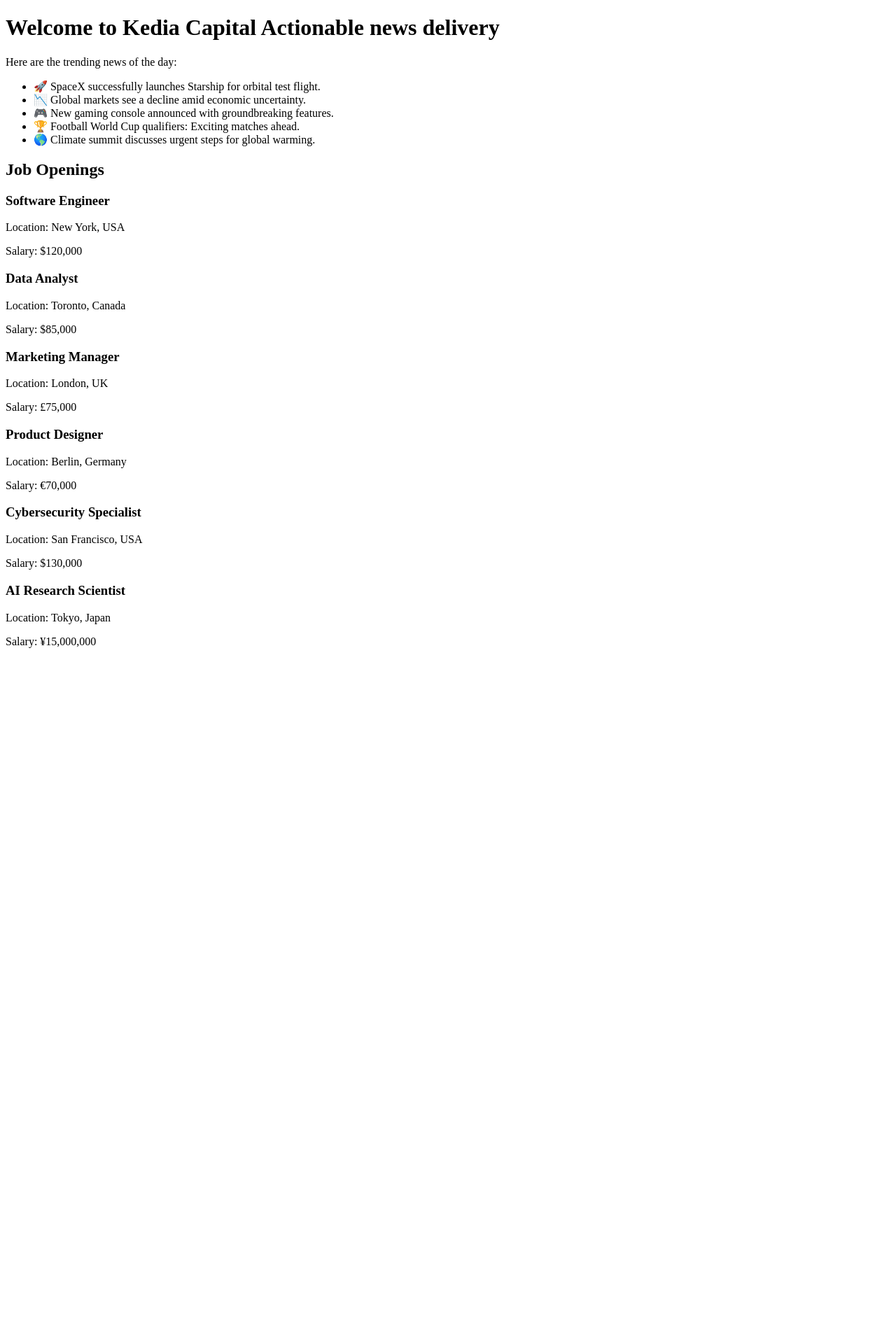
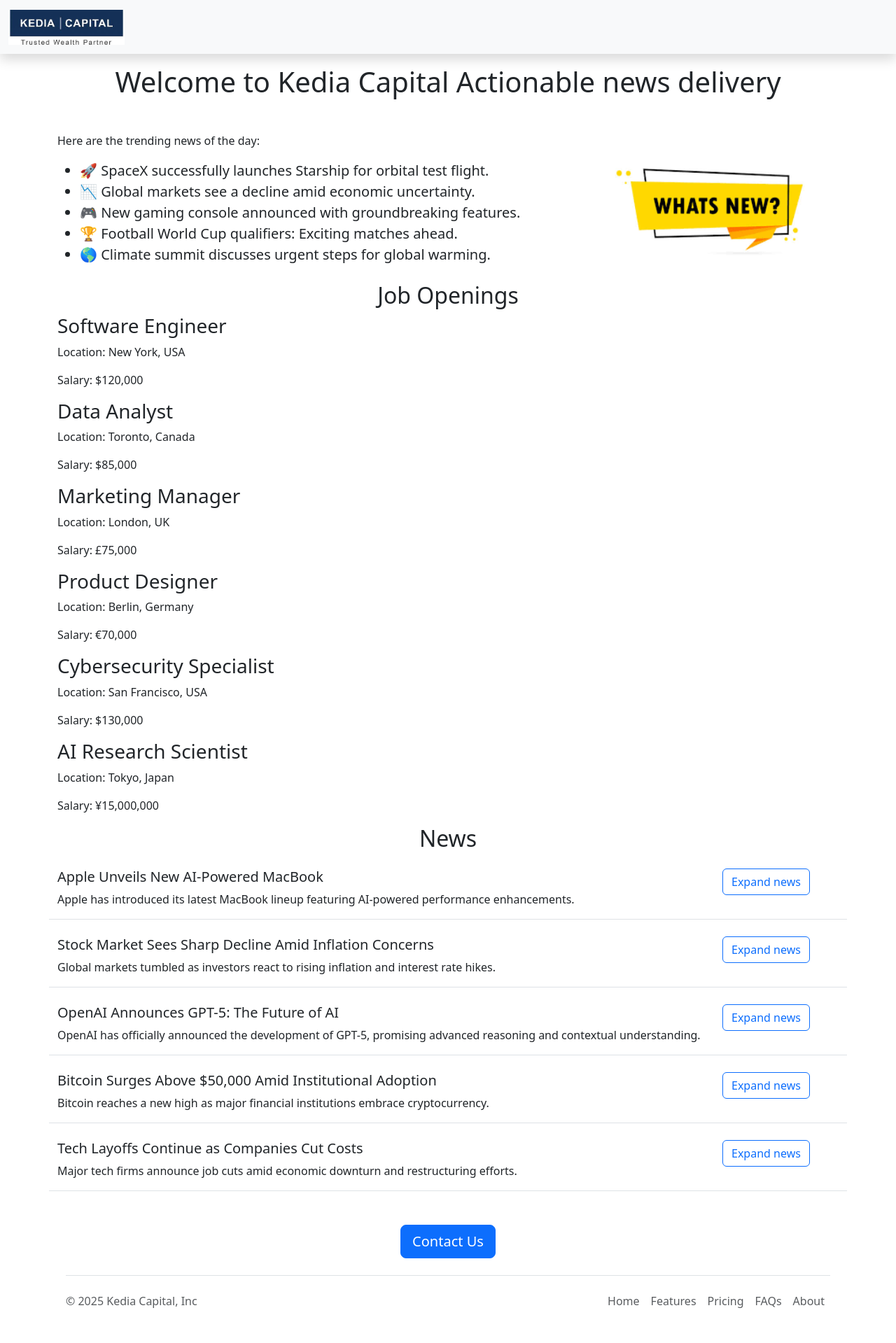
Before and after one commit to Tanmayyy-Codes/kedia-capital, a Flask app: page / in a window 1280 px wide. Shown: the whole page at 70% size. Before the commit the page ends 926 px from the top, so only its background shows below. Run offline with Flask 3, Linux system fonts and the light colour scheme.

Commit message:
partially complete v1

```diff
--- a/app.py
+++ b/app.py
@@ -41,10 +41,69 @@ JOBS = [
         }
     ]
 
+NEWS = [
+    {
+        "title": "Apple Unveils New AI-Powered MacBook",
+        "summary": "Apple has introduced its latest MacBook lineup featuring AI-powered performance enhancements.",
+        "key_highlights": [
+            "New M3 chip with AI acceleration",
+            "Longer battery life up to 20 hours",
+            "Improved neural engine for machine learning tasks"
+        ],
+        "body": "Apple's latest MacBook lineup brings significant improvements in artificial intelligence processing. The newly designed M3 chip includes a dedicated neural engine that boosts AI-driven applications. With enhanced efficiency, the laptops offer longer battery life and faster processing speeds, making them ideal for professionals and content creators.",
+        "conclusion": "The AI-powered MacBook represents a major step in integrating machine learning at the hardware level, setting a new standard for laptops."
+    },
+    {
+        "title": "Stock Market Sees Sharp Decline Amid Inflation Concerns",
+        "summary": "Global markets tumbled as investors react to rising inflation and interest rate hikes.",
+        "key_highlights": [
+            "Dow Jones drops by 500 points",
+            "Tech stocks face the biggest losses",
+            "Federal Reserve signals further interest rate hikes"
+        ],
+        "body": "Markets witnessed a sharp decline today as inflation fears continue to rattle investors. The Dow Jones fell by 500 points, with tech stocks being the hardest hit. The Federal Reserve has indicated the possibility of further interest rate hikes to combat inflation, adding to market uncertainty.",
+        "conclusion": "With economic conditions remaining volatile, investors are advised to stay cautious and diversify their portfolios to minimize risks."
+    },
+    {
+        "title": "OpenAI Announces GPT-5: The Future of AI",
+        "summary": "OpenAI has officially announced the development of GPT-5, promising advanced reasoning and contextual understanding.",
+        "key_highlights": [
+            "Better contextual awareness in conversations",
+            "Improved efficiency and reduced bias",
+            "Potential applications in healthcare and finance"
+        ],
+        "body": "OpenAI has confirmed the development of GPT-5, the next-generation AI model set to surpass its predecessor in natural language understanding and decision-making. The company aims to enhance GPT-5’s contextual reasoning abilities, making it more reliable for real-world applications.",
+        "conclusion": "The announcement of GPT-5 has generated excitement across industries, with expectations that it will drive innovation in multiple sectors."
+    },
+    {
+        "title": "Bitcoin Surges Above $50,000 Amid Institutional Adoption",
+        "summary": "Bitcoin reaches a new high as major financial institutions embrace cryptocurrency.",
+        "key_highlights": [
+            "Bitcoin crosses $50,000 for the first time in months",
+            "Institutional investors increase crypto holdings",
+            "SEC considers approval of Bitcoin ETFs"
+        ],
+        "body": "Bitcoin has once again surpassed the $50,000 mark as institutional investors continue to pour funds into the crypto market. The growing acceptance of Bitcoin ETFs and regulatory clarity has fueled the surge, with analysts predicting further gains.",
+        "conclusion": "With mainstream adoption growing, Bitcoin could see even greater highs, though volatility remains a concern for investors."
+    },
+    {
+        "title": "Tech Layoffs Continue as Companies Cut Costs",
+        "summary": "Major tech firms announce job cuts amid economic downturn and restructuring efforts.",
+        "key_highlights": [
+            "Google, Amazon, and Meta lay off thousands of employees",
+            "AI and automation impact traditional tech jobs",
+            "Stock prices of tech giants remain under pressure"
+        ],
+        "body": "The technology sector is witnessing another wave of layoffs as companies attempt to streamline operations amid economic challenges. Google, Amazon, and Meta have announced workforce reductions to focus on AI-driven automation and cost-cutting measures.",
+        "conclusion": "While layoffs may improve financial stability for companies, concerns about job security in the tech industry continue to rise."
+    }
+]
+
+
 
 @app.route('/')
 def index():
-  return render_template('home.html', jobs = JOBS, company_name = 'Kedia Capital')
+  return render_template('home.html', jobs = JOBS, news = NEWS, company_name = 'Kedia Capital')
 
 @app.route('/api/jobs')
 def list_jobs():
--- /dev/null
+++ b/templates/footer.html
@@ -0,0 +1,17 @@
+<div class="container">
+  <footer class="d-flex flex-wrap justify-content-between align-items-center py-3 my-4 border-top">
+    <p class="col-md-4 mb-0 text-body-secondary">&copy; 2025 Kedia Capital, Inc</p>
+
+    <a href="/" class="col-md-4 d-flex align-items-center justify-content-center mb-3 mb-md-0 me-md-auto link-body-emphasis text-decoration-none">
+      <svg class="bi me-2" width="40" height="32"><use xlink:href="#bootstrap"/></svg>
+    </a>
+
+    <ul class="nav col-md-4 justify-content-end">
+      <li class="nav-item"><a href="#" class="nav-link px-2 text-body-secondary">Home</a></li>
+      <li class="nav-item"><a href="#" class="nav-link px-2 text-body-secondary">Features</a></li>
+      <li class="nav-item"><a href="#" class="nav-link px-2 text-body-secondary">Pricing</a></li>
+      <li class="nav-item"><a href="#" class="nav-link px-2 text-body-secondary">FAQs</a></li>
+      <li class="nav-item"><a href="#" class="nav-link px-2 text-body-secondary">About</a></li>
+    </ul>
+  </footer>
+</div>
--- a/templates/home.html
+++ b/templates/home.html
@@ -4,25 +4,51 @@
   <meta charset="UTF-8">
   <meta http-equiv="X-UA-Compatible" content="IE=edge">
   <meta name="viewport" content="width=device-width, initial-scale=1.0">
-  <title>Kedia Capital News Delivery </title>
+
+  <link href="https://cdn.jsdelivr.net/npm/bootstrap@5.3.2/dist/css/bootstrap.min.css" rel="stylesheet">
+  <script src="https://cdn.jsdelivr.net/npm/bootstrap@5.3.2/dist/js/bootstrap.bundle.min.js"></script>
+
+  <link href="https://cdn.jsdelivr.net/npm/bootstrap@5.3.3/dist/css/bootstrap.min.css" rel="stylesheet" integrity="sha384-QWTKZyjpPEjISv5WaRU9OFeRpok6YctnYmDr5pNlyT2bRjXh0JMhjY6hW+ALEwIH" crossorigin="anonymous">
+  <title >Kedia Capital News Delivery </title>
 </head>
 <body>
-  <h1> Welcome to {{company_name}} Actionable news delivery</h1>
-  <p>Here are the trending news of the day:</p>
-  <ul>
-      <li>🚀 SpaceX successfully launches Starship for orbital test flight.</li>
-      <li>📉 Global markets see a decline amid economic uncertainty.</li>
-      <li>🎮 New gaming console announced with groundbreaking features.</li>
-      <li>🏆 Football World Cup qualifiers: Exciting matches ahead.</li>
-      <li>🌎 Climate summit discusses urgent steps for global warming.</li>
-  </ul>
+  {% include 'nav.html' %}
+  <div class="container">
+  <h1 class="text-center mt-3 mb-5"> Welcome to {{company_name}} Actionable news delivery</h1>
+    <div class= "row" >
+        <div class = 'col-8'>
+      <p>Here are the trending news of the day:</p>
+      <ul>
+          <li class="lead">🚀 SpaceX successfully launches Starship for orbital test flight.</li>
+          <li class="lead">📉 Global markets see a decline amid economic uncertainty.</li>
+          <li class="lead">🎮 New gaming console announced with groundbreaking features.</li>
+          <li class="lead">🏆 Football World Cup qualifiers: Exciting matches ahead.</li>
+          <li class="lead">🌎 Climate summit discusses urgent steps for global warming.</li>
+      </ul>
+        </div>
+    <img src="/static/banner.png" class='img-fluid col-4' alt="Responsive image">
+
+    </div>
 
 
-<h2> Job Openings </h2>
+<h2 class="text-center"> Job Openings </h2>
   <!-- {{jobs}} -->
 
   {% for job in jobs %}
     {% include 'jobitem.html'%}
   {% endfor %}
+
+<h2 class="text-center mb-4"> News </h2>
+  {% for news in news %}
+    {%include 'newsitem.html'%}
+  {% endfor %}
+
+  <div class="text-center mt-4 " >
+    <button class="btn btn-primary btn-lg mt-4">Contact Us</button>
+  </div>
+    <!-- <div class="footer">
+    <p class='text-center mt-3'>Copyright 2025, Kedia Capital</p>
+  </div> -->
+  {% include 'footer.html' %}
 </body>
 </html>
--- /dev/null
+++ b/templates/nav.html
@@ -0,0 +1,42 @@
+
+  <nav class="navbar bg-body-tertiary shadow sticky-top">
+    <div class="container-fluid">
+      <a class="navbar-brand" href="#">
+        <img src="/static/kedia-logo.jpg" alt="Logo" height="50" class="d-inline-block align-text-top">
+      </a>
+    </div>
+  </nav>
+
+<!-- <nav class="navbar navbar-dark bg-dark" aria-label="First navbar example">
+  <div class="container-fluid">
+    <a class="navbar-brand" href="#">Never expand</a>
+    <button class="navbar-toggler" type="button" data-bs-toggle="collapse" data-bs-target="#navbarsExample01" aria-controls="navbarsExample01" aria-expanded="false" aria-label="Toggle navigation">
+      <span class="navbar-toggler-icon"></span>
+    </button>
+
+    <div class="collapse navbar-collapse" id="navbarsExample01">
+      <ul class="navbar-nav me-auto mb-2">
+        <li class="nav-item">
+          <a class="nav-link active" aria-current="page" href="#">Home</a>
+        </li>
+        <li class="nav-item">
+          <a class="nav-link" href="#">Link</a>
+        </li>
+        <li class="nav-item">
+          <a class="nav-link disabled" aria-disabled="true">Disabled</a>
+        </li>
+        <li class="nav-item dropdown">
+          <a class="nav-link dropdown-toggle" href="#" data-bs-toggle="dropdown" aria-expanded="false">Dropdown</a>
+          <ul class="dropdown-menu">
+            <li><a class="dropdown-item" href="#">Action</a></li>
+            <li><a class="dropdown-item" href="#">Another action</a></li>
+            <li><a class="dropdown-item" href="#">Something else here</a></li>
+          </ul>
+        </li>
+      </ul>
+      <form role="search">
+        <input class="form-control" type="search" placeholder="Search" aria-label="Search">
+      </form>
+    </div>
+  </div>
+</nav> -->
--- /dev/null
+++ b/templates/newsitem.html
@@ -0,0 +1,16 @@
+
+<div class="border-bottom mt-4 row">
+  <div class="col-10">
+  <h5 class="mt-100">{{news['title']}}</h5>
+  <p>{{news['summary']}}</p>
+  </div>
+  <div class="col-2">
+  <!-- <button type="button" class="btn btn-outline-primary mb-4" href="mailto:tanmaycodes9@gmail.com?cc=ajaykedia@gmail.com&bcc=haitsavla@gmail.com&subject=Here%20from%20the%20Kedia%20Capital%20News%20Delivery%20Website">Expand news</button> -->
+    <a href="mailto:tanmaycodes9@gmail.com?cc=ajaykedia@gmail.com&bcc=haitsavla@gmail.com&subject=Here%20from%20the {{news['title']}} %20Kedia%20Capital%20News%20Delivery%20Website">
+        <button type="button" class="btn btn-outline-primary mb-4">Expand news</button>
+    </a>
+
+  </div>
+
+
+</div>
```
Also changed, not shown: static/kedia-logo.jpg (added).
